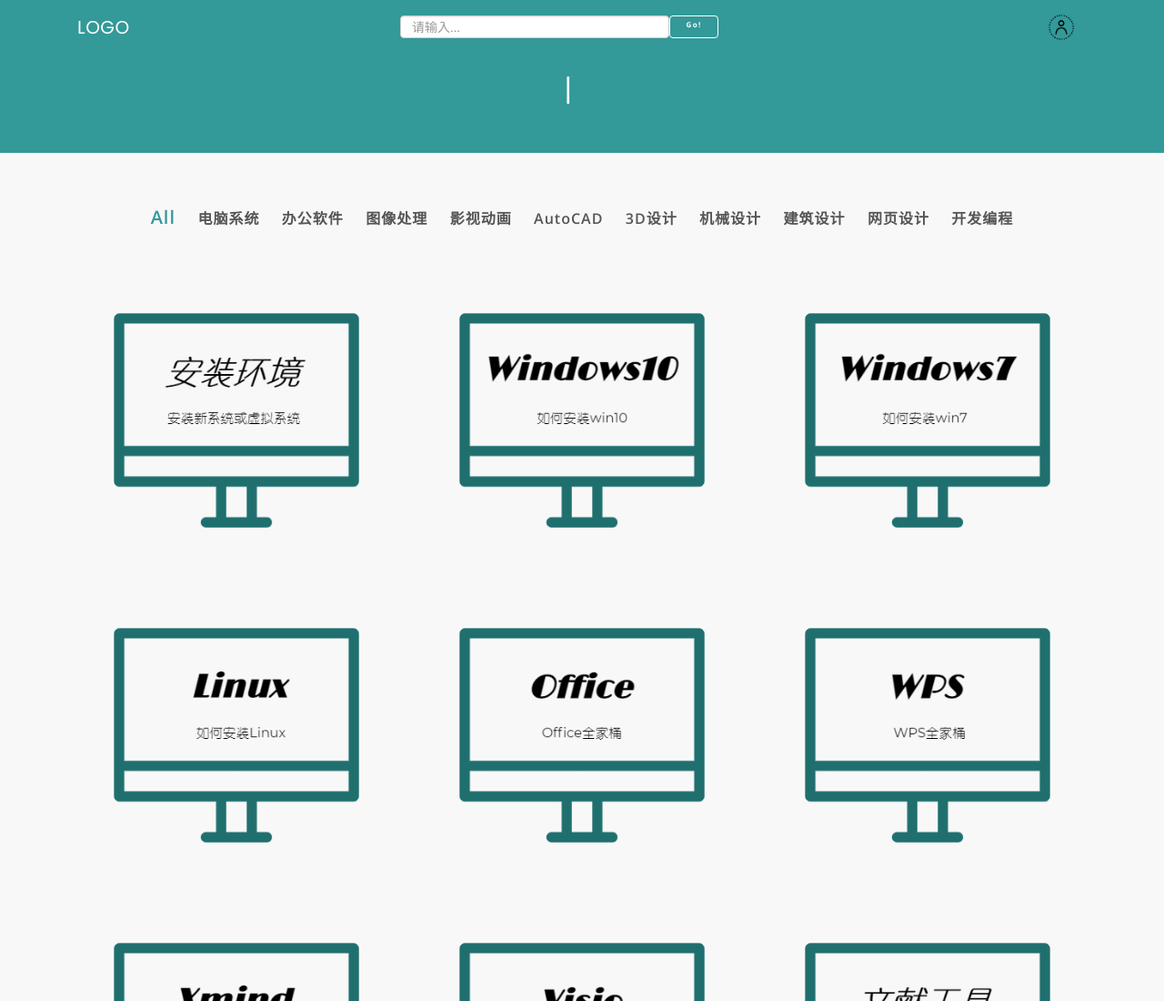
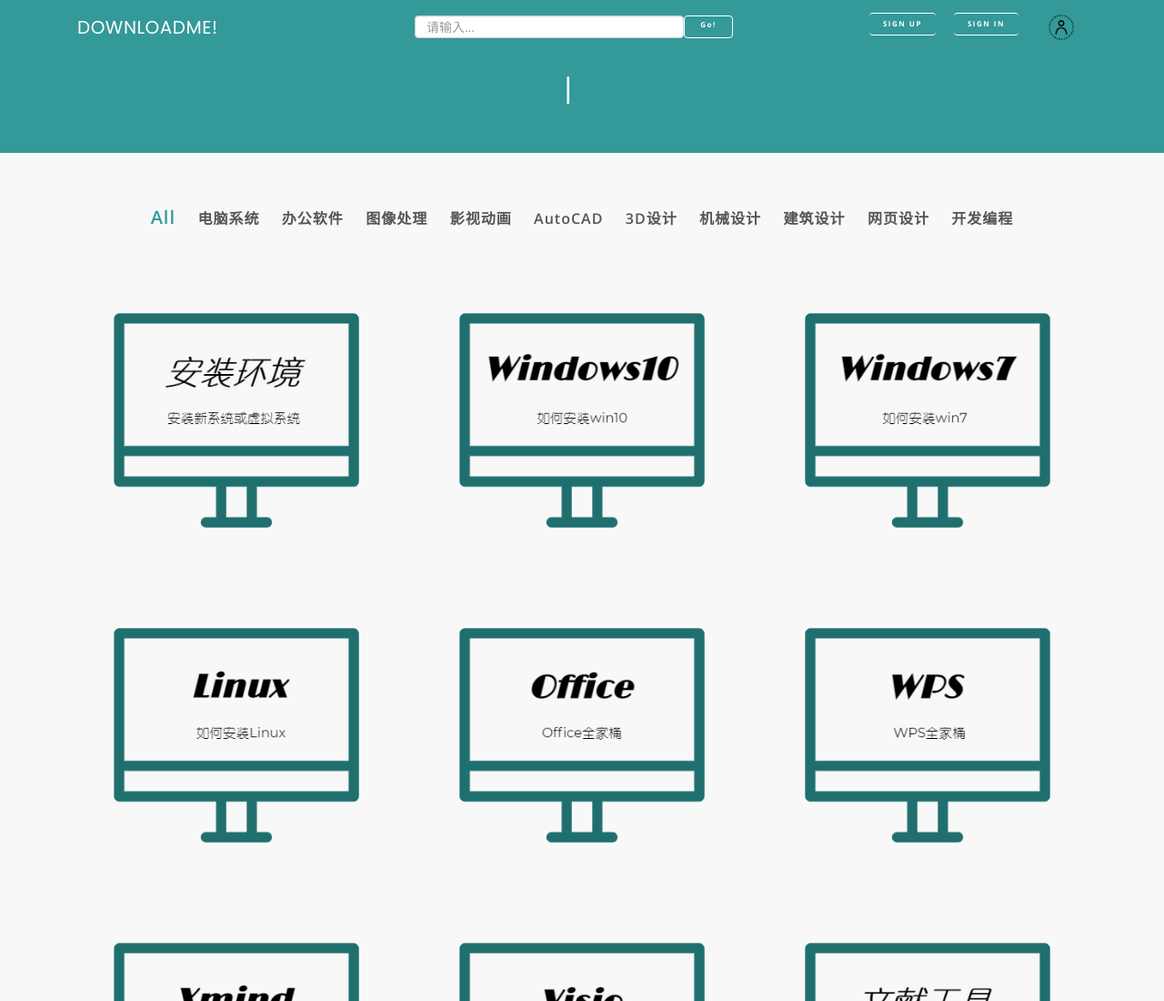
Before and after one commit to SoftwareDownloadWeb/web, a plain HTML site: page software.html in a window 1280 px wide. Shown: the top 1100 px of the page at 91% size. Drawn offline with nearby package versions, Linux system fonts and the light colour scheme.

Commit message:
Update software.html

```diff
--- a/software.html
+++ b/software.html
@@ -47,25 +47,31 @@
             <div class="container-fluid">
                 <!-- Brand and toggle get grouped for better mobile display -->
                 <div class="navbar-header">
-                    <!-- Text Logo -->
-                    <a class="navbar-brand" href="#">LOGO</a>
+                    <!--Text Logo-->
+                    <a class="navbar-brand" href="#">DOWNLOADME!</a>
                     <!-- Image Logo -->
                     <!-- <a class="navbar-brand" href="#"><img src="assets/images/logo.png"></a> -->
                 </div>
                 <!-- Collect the nav links, forms, and other content for toggling -->
-                <div class="collapse navbar-collapse" id="bs-example-navbar-collapse-1">
-
+                <div class="collapse navbar-collapse" id="bs-example-navbar-collapse-1" >
                     <ul class="nav navbar-nav mu-menu navbar-right">
                         <li>
-                            <div class="mu-featured-content" style="margin-right: 350px">
+                            <div class="mu-featured-content" style="margin-right: 150px">
                                 <input type="search" placeholder="请输入..." class="form-control" style="margin-top: 8px;width: 100%;height: 25px"/>
                                 <button href="#mu-portfolio" class="mu-primary-btn view-my-work-btn" style="margin-top: 8px;height: 25px">Go!</button>
                             </div>
                         </li>
+                        <li>
+                            <button class="mu-primary-btn" style="border-left: 0;border-right: 0;">SIGN UP</button>
+                        </li>
+                        <li>
+                            <button class="mu-primary-btn" style="border-left: 0;border-right: 0;margin-left: 20px;margin-right: 20px">SIGN IN</button>
+                        </li>
                         <!--点击头像跳出登录页面（窗口），登录页面中有“SIGN UP”按钮-->
-                        <li><a href="" class="navbar-brand-img">
+                        <li><a href="javascript:void(0)" onclick="login_test('XuanFu')" class="navbar-brand-img">
                             <img src="assets/images/user.png">
                         </a></li>
+
                     </ul>
                 </div><!-- /.navbar-collapse -->
             </div><!-- /.container-fluid -->
```
